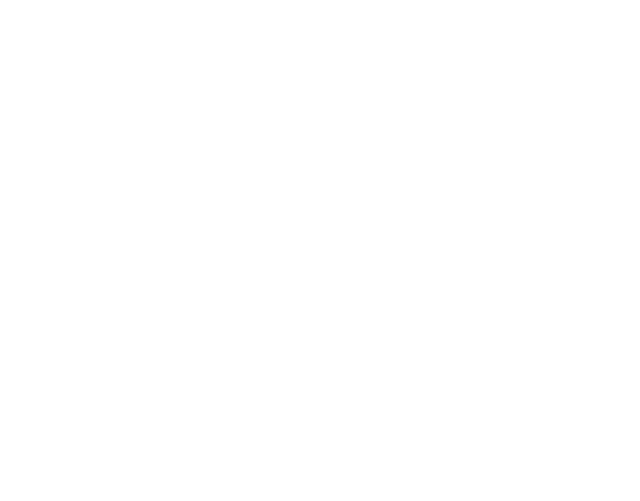
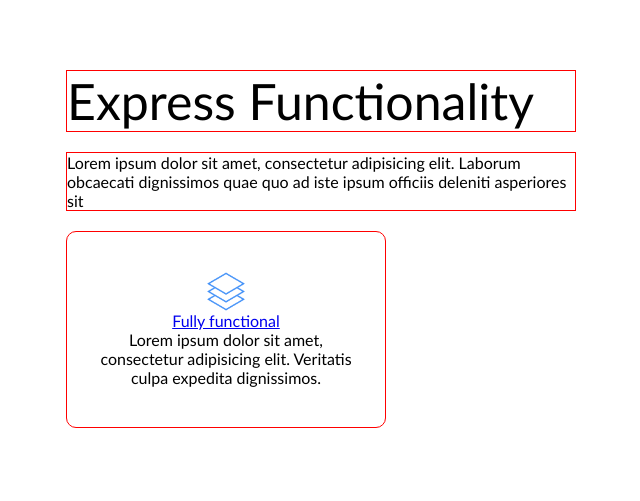
Before and after one commit to front-end-by-rimantas/39-grupe-portfolio-react, a website: page index.html in a window 1280 px wide. Shown: the whole page, without its empty margins (34-674 px from the left). Drawn offline with Linux system fonts and the light colour scheme.

Commit message:
Initiation

```diff
--- a/css/pages/home.css
+++ b/css/pages/home.css
@@ -14,6 +14,30 @@
 /* hero end */
 
 /* Express Functionality start */
+
+.container > .row > .etitle {
+font-size: 50px;
+color: black;
+}
+
+.container > .row > .etext {
+font-size: 16px;
+color: black;
+    }
+
+.container > .row > .eblock {
+    padding: 40px 30px;
+    display: flex;
+    text-align: center;
+    border-radius: 10px;
+    background-color: #FFFFFF;
+    flex-direction: column;
+    align-items: center;
+}
+
+.icon {
+    width: 15%;
+}
 /* Express Functionality end */
 
 /* Easily communicate start */
--- a/index.html
+++ b/index.html
@@ -10,14 +10,29 @@
 </head>
 
 <body>
+    <section class="container">
     <!-- header start -->
     <!-- header end -->
 
     <!-- hero start -->
-    <h1></h1>
     <!-- hero end -->
 
     <!-- Express Functionality start -->
+    <div class="row">
+        <div class="col-6 etitle">Express Functionality</div>
+    </div>
+    <div class="row">
+        <div class="col-6 etext">
+            Lorem ipsum dolor sit amet, consectetur adipisicing elit. Laborum obcaecati dignissimos quae quo ad iste ipsum officiis deleniti asperiores sit
+    </div>
+    </div>
+    <div class="row">
+        <div class="col-4 eblock">
+        <img src="img/featured_image_1.png" alt="home-icon" class="icon">
+        <a href="#">Fully functional</a>
+        <p class="etext2">Lorem ipsum dolor sit amet, consectetur adipisicing elit. Veritatis culpa expedita dignissimos.</p>
+        </div>
+    </div>
     <!-- Express Functionality end -->
 
     <!-- Easily communicate start -->
@@ -52,6 +67,7 @@
 
     <!-- Footer start -->
     <!-- Footer end -->
+</section>
 </body>
 
 </html>
```
Also changed, not shown: img/featured_image_1.png (added), img/featured_image_2.png (added), img/featured_image_3.png (added), img/featured_image_4.png (added), img/featured_image_5.png (added), img/featured_image_6.png (added).
